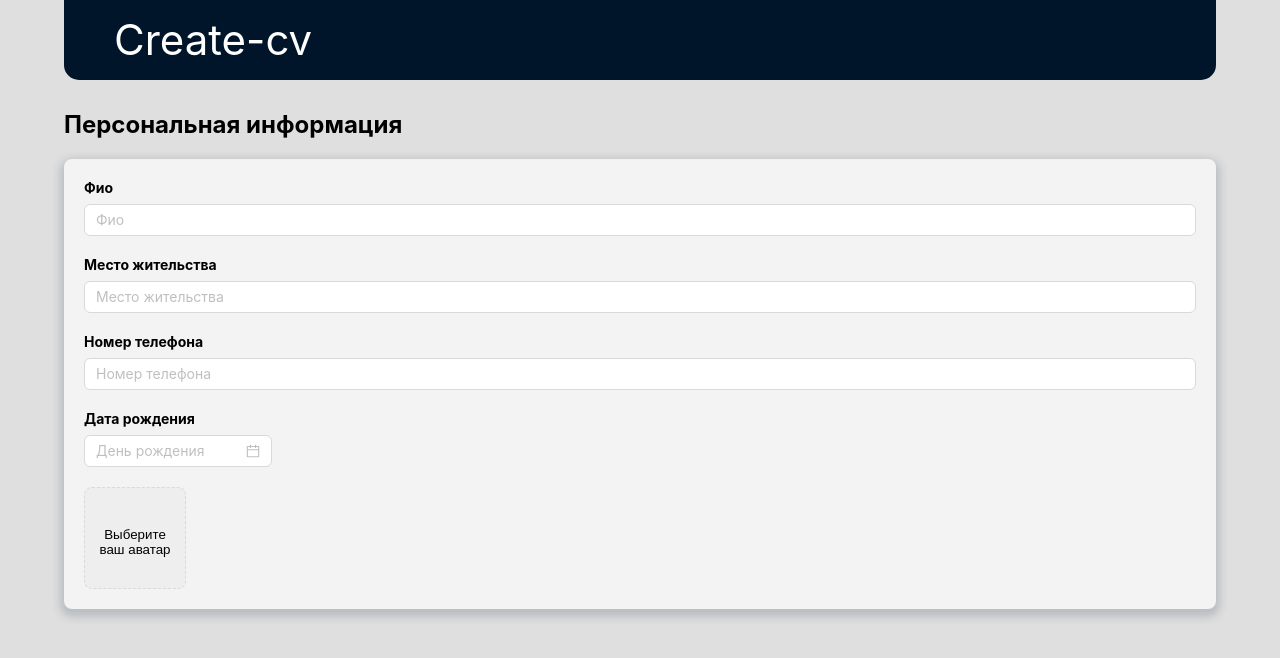
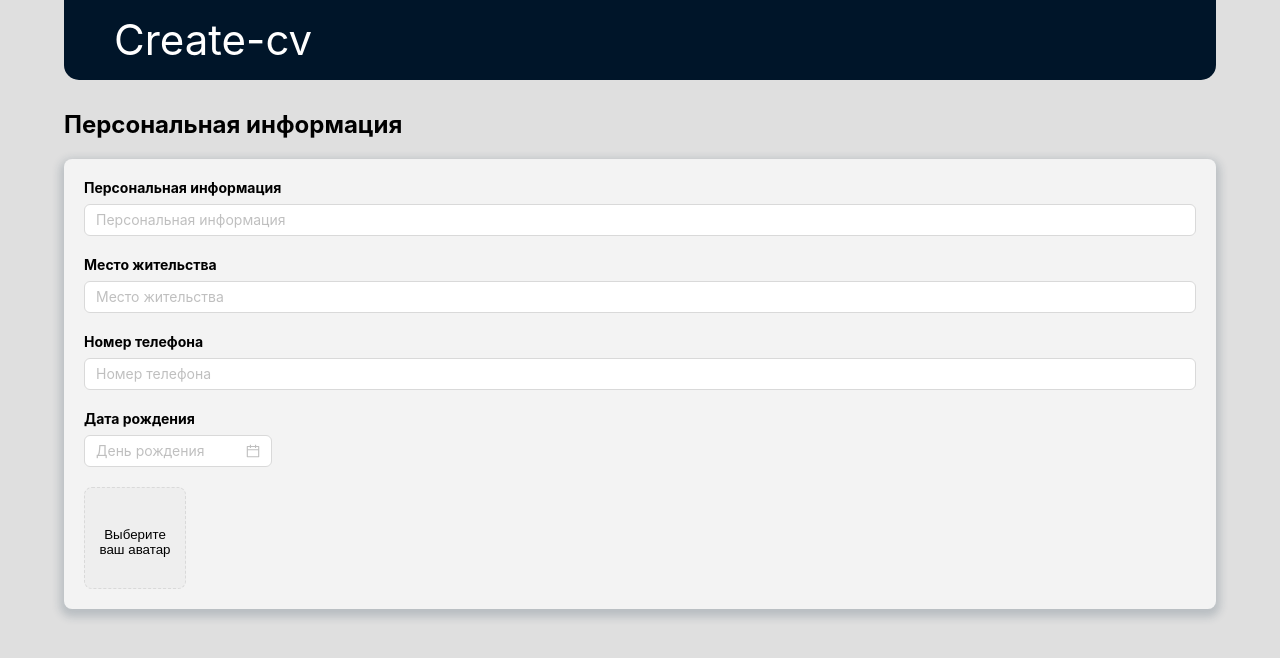
Before and after one commit to OlegPeunov/create-cv, a React (Create React App) app: page / in a window 1280 px wide. Shown: the top 658 px of the page. Built offline with nearby package versions, Linux system fonts and the light colour scheme.

Commit message:
InputBlock component is added

```diff
--- a/src/components/Block.styled.tsx
+++ b/src/components/Card.styled.tsx
@@ -14,6 +14,11 @@ export const Block = styled.div`
   box-shadow: rgba(34, 60, 80, 0.2) 0px 4px 9px 4px;
 `;
 
+export const ContentInputHolder = styled.div`
+  margin-top: 0;
+  margin-bottom: 20px;
+`;
+
 export const EntryTitle = styled.h3`
   font-size: 14px;
   margin-top: 0;
@@ -24,7 +29,6 @@ export const EntryTitle = styled.h3`
 
 export const StyledInput = styled(AutoComplete)`
   width: 100%;
-  margin-bottom: 20px;
 `;
 
 export const StyledDatePicker = styled(DatePicker)`
--- a/src/components/Card/Card.tsx
+++ b/src/components/Card/Card.tsx
@@ -1,4 +1,4 @@
-import * as S from '../Block.styled';
+import * as S from '../Card.styled';
 import { CardType } from '../types';
 
 function Card(props: CardType) {
--- /dev/null
+++ b/src/components/InputBlock/InputBlock.tsx
@@ -0,0 +1,13 @@
+import * as S from '../Card.styled';
+import { InputBlockType } from '../types';
+
+function InputBlock(props: InputBlockType) {
+  return (
+    <S.ContentInputHolder>
+      <S.EntryTitle>{props.title}</S.EntryTitle>
+      <S.StyledInput placeholder={props.title} />
+    </S.ContentInputHolder>
+  );
+}
+
+export default InputBlock;
--- a/src/components/PersonalInfo/PersonalInfo.tsx
+++ b/src/components/PersonalInfo/PersonalInfo.tsx
@@ -1,5 +1,6 @@
-import * as S from '../Block.styled';
+import * as S from '../Card.styled';
 import Card from '../Card/Card';
+import InputBlock from '../InputBlock/InputBlock';
 import { Upload } from 'antd';
 
 import { useState } from 'react';
@@ -17,9 +18,6 @@ function FormPersonalInfo() {
   const [imageUrl, setImageUrl] = useState<string>();
 
   const handleChange: UploadProps['onChange'] = info => {
-    if (info.file.status === 'uploading') {
-      return;
-    }
     if (info.file.status === 'done') {
       // Get this url from response in real world.
       getBase64(info.file.originFileObj as FileType, url => {
@@ -36,12 +34,9 @@ function FormPersonalInfo() {
 
   return (
     <Card title="Персональная информация">
-      <S.EntryTitle>Фио</S.EntryTitle>
-      <S.StyledInput placeholder="Фио" />
-      <S.EntryTitle>Место жительства</S.EntryTitle>
-      <S.StyledInput placeholder="Место жительства" />
-      <S.EntryTitle>Номер телефона</S.EntryTitle>
-      <S.StyledInput placeholder="Номер телефона" />
+      <InputBlock title="Персональная информация"></InputBlock>
+      <InputBlock title="Место жительства"></InputBlock>
+      <InputBlock title="Номер телефона"></InputBlock>
       <S.EntryTitle>Дата рождения</S.EntryTitle>
       <S.StyledDatePicker placeholder="День рождения" />
       <Upload
@@ -49,7 +44,6 @@ function FormPersonalInfo() {
         listType="picture-card"
         className="avatar-uploader"
         showUploadList={false}
-        // action="https://660d2bd96ddfa2943b33731c.mockapi.io/api/upload"
         beforeUpload={() => false}
         onChange={handleChange}
       >
--- a/src/components/types.tsx
+++ b/src/components/types.tsx
@@ -4,3 +4,8 @@ export type CardType = {
   title: string;
   children?: ReactNode | undefined;
 };
+
+export type InputBlockType = {
+  title: string;
+  children?: ReactNode | undefined;
+};
```
